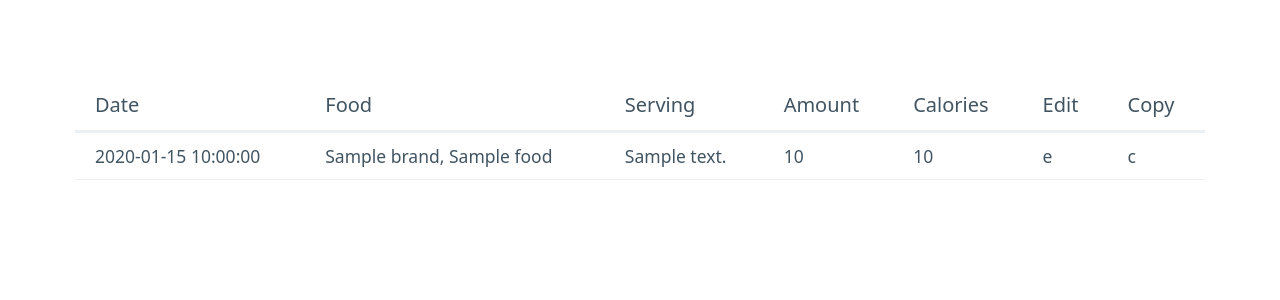
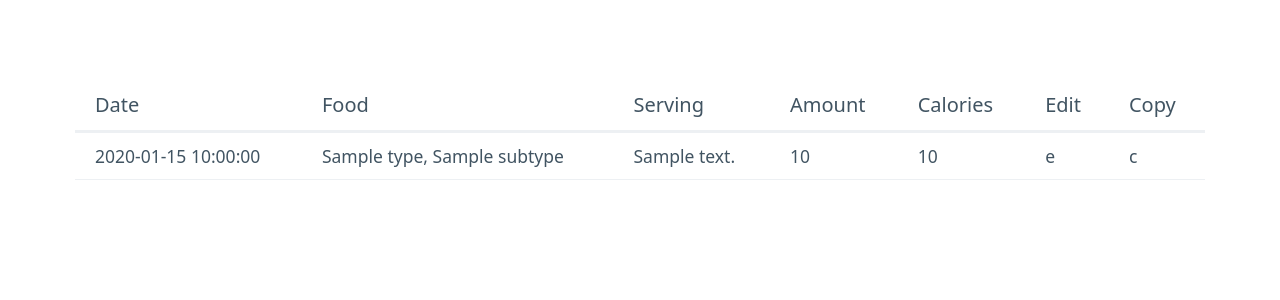
Before and after one commit to TylerCoulson/caloria, a Python web app: template app/templates/log/list.html in a window 1280 px wide. Shown: the top 300 px of the page. Run offline with Jinja, Linux system fonts and the light colour scheme; the template is opened without the code that fills it: most values are stand-ins (such as "Sample title", 1, 10 or a date in 2020); some libraries are stand-ins or nearby versions.

Commit message:
updated food_log row for new food layout

```diff
--- a/app/templates/log/row.html
+++ b/app/templates/log/row.html
@@ -1,6 +1,6 @@
 <tr name="food_log_id">
     <td headers="log_date">{{log.date}}</td>
-    <td headers="log_food">{{log.serving_size.food.brand}}, {{log.serving_size.food.name}}</td>
+    <td headers="log_food">{{log.serving_size.food.type}}, {{log.serving_size.food.subtype}}</td>
     <td headers="log_serving">{{log.serving_size.description}}</td>
     <td headers="log_serving_amount">{{log.serving_amount|round(2, "common")}}</td>
     <td headers="log_calories">{{(log.serving_amount * log.serving_size.calories)|round|int}}</td>
```
